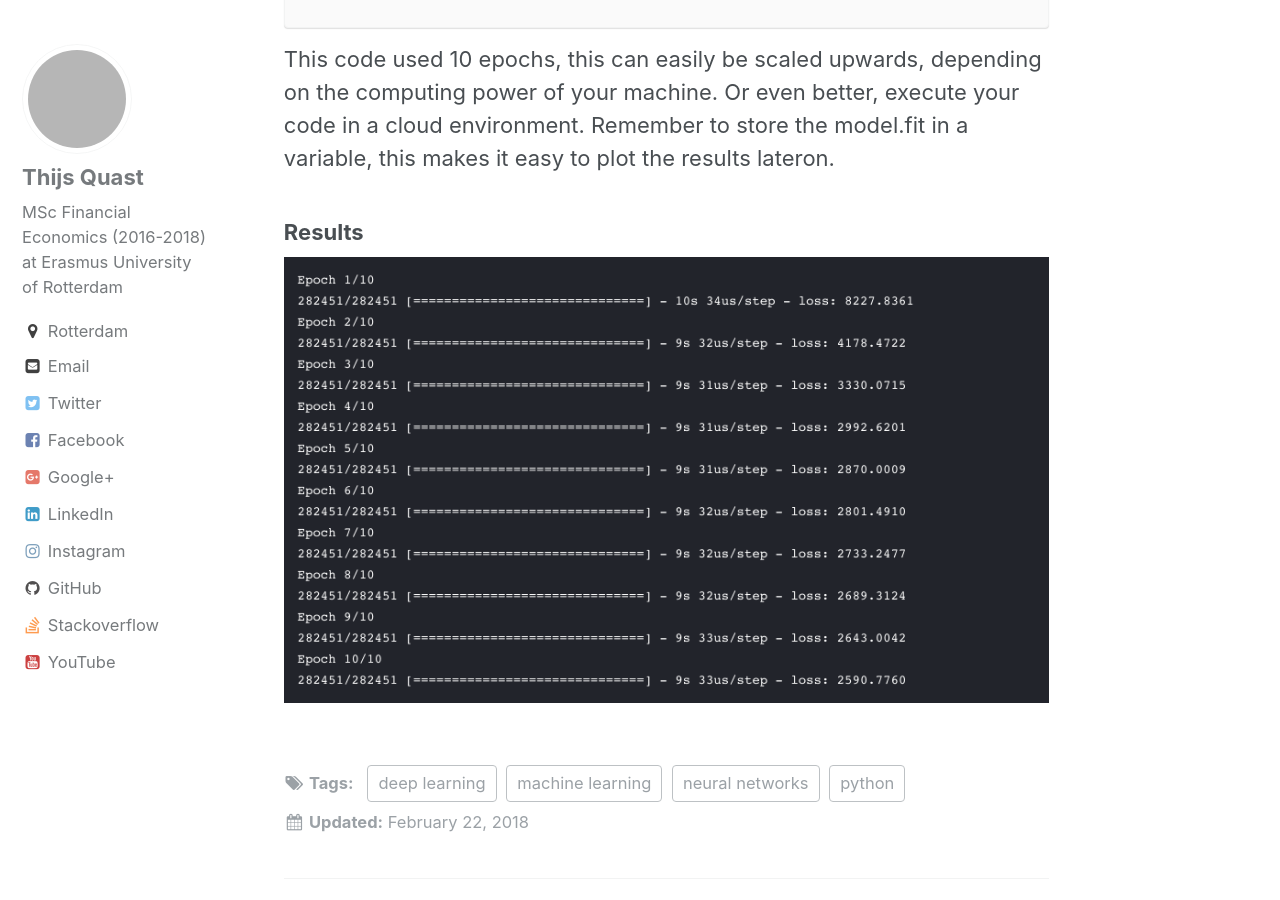
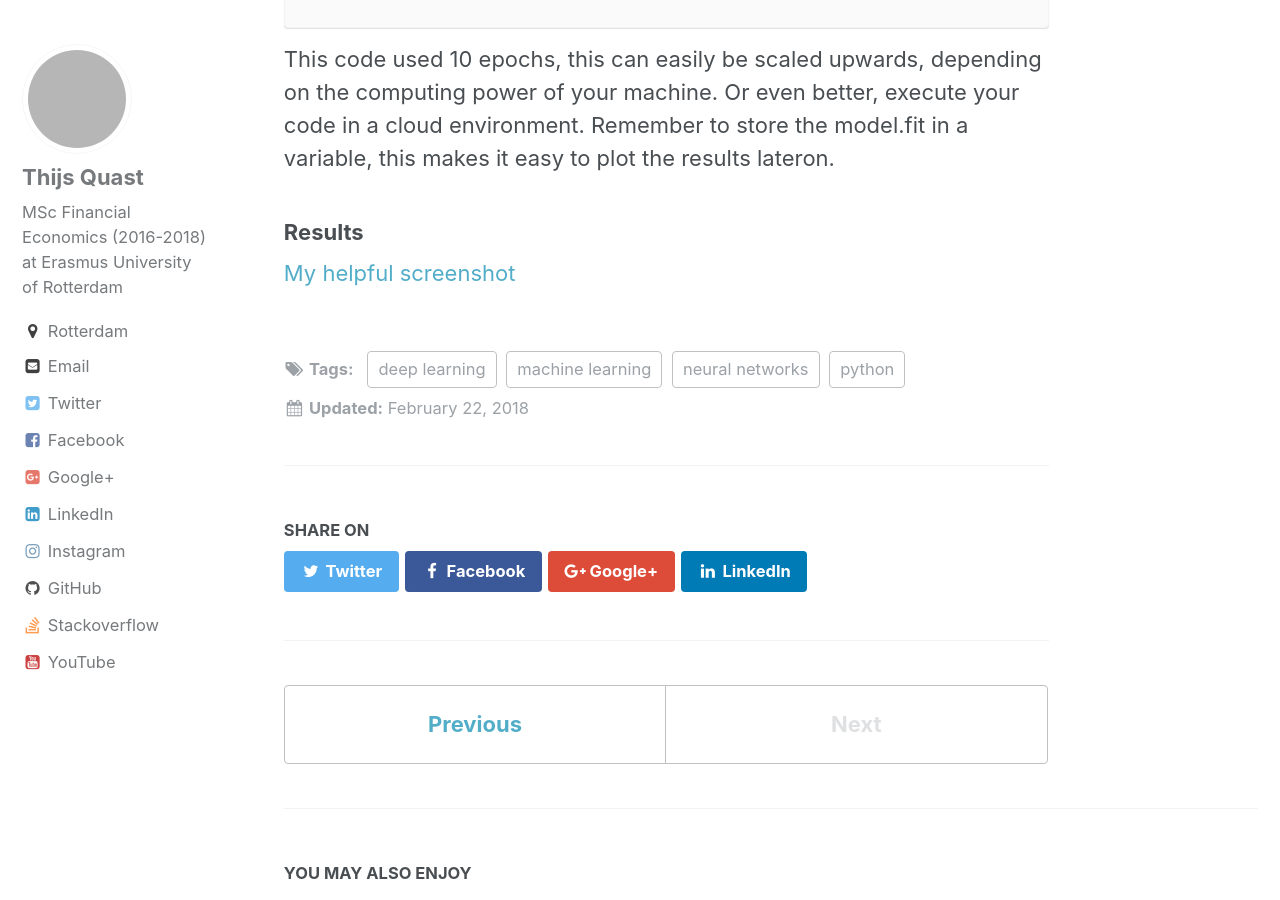
Before and after one commit to Thijsq/thijsq.github.io, a Jekyll site: the page built from _posts/2018-02-22-nn-sales-prediction.md, in a window 1280 px wide and 900 px high, scrolled down 2629 px. Built offline with Jekyll 4.4.1, drawn with Linux system fonts in a browser that asks for light colours; grey boxes are pictures that could not be loaded.

Commit message:
Update 2018-02-22-nn-sales-prediction.md

```diff
--- a/_posts/2018-02-22-nn-sales-prediction.md
+++ b/_posts/2018-02-22-nn-sales-prediction.md
@@ -54,4 +54,4 @@ Sequential_feature_scaled = model.fit(X,y,batch_size=2048,epochs=10)
 This code used 10 epochs, this can easily be scaled upwards, depending on the computing power of your machine. Or even better, execute your code in a cloud environment. Remember to store the model.fit in a variable, this makes it easy to plot the results lateron.
 
 ### Results
-![My helpful screenshot]({{ "/assets/week2.png" | absolute_url }})
+[My helpful screenshot]({{ "/assets/week2.png" | absolute_url }})
```
